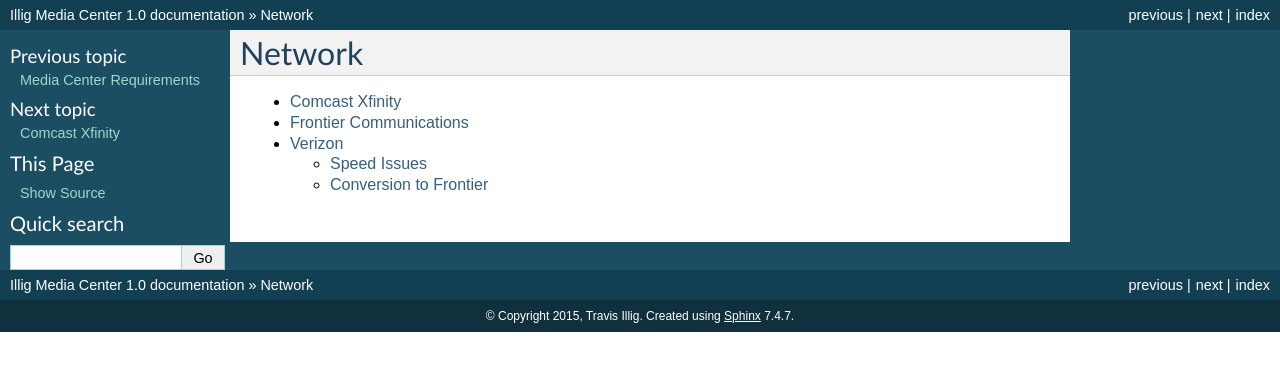
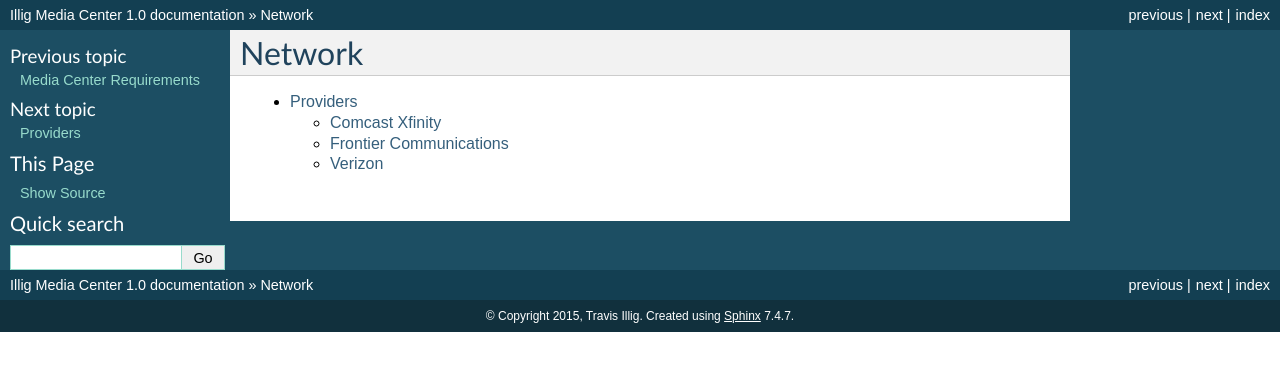
Before and after one commit to tillig/mediacenter, a Sphinx documentation site: the page built from docs/network/index.rst, in a window 1280 px wide. Shown: the top 371 px of the page. Built offline with Sphinx 7.4.7, drawn with Linux system fonts in a browser that asks for light colours.

Commit message:
Created a providers category for network.

```diff
--- a/docs/network/index.rst
+++ b/docs/network/index.rst
@@ -5,6 +5,4 @@
 .. toctree::
     :maxdepth: 2
 
-    comcast.rst
-    frontier.rst
-    verizon.rst
+    providers/index.rst
--- a/docs/network/comcast.rst
+++ b/docs/network/providers/comcast.rst
@@ -6,4 +6,4 @@
 
 We switched back to Comcast in June 2011.
 
-In 2015 we started a plan to :doc:`cut the cable <../plans/cuttingthecable>`. The idea would be to reduce our service from phone + TV + internet down to just internet.
+In 2015 we started a plan to :doc:`cut the cable <../../plans/cuttingthecable>`. The idea would be to reduce our service from phone + TV + internet down to just internet.
--- a/docs/network/frontier.rst
+++ b/docs/network/providers/frontier.rst
@@ -8,8 +8,8 @@
 
 - Reset the router to defaults.
 - Set the admin password.
-- Disable wireless (at the time we were using the :doc:`DAP-1522 <../hardware/network/dap1522>` for wireless).
+- Disable wireless (at the time we were using the :doc:`DAP-1522 <../../hardware/network/dap1522>` for wireless).
 - On Advanced -> System Setttings, change the local domain name to "home" if it's not that already. (Frontier conveniently remotely made it "ftrdhcpuser.net" and now some domain names try to resolve on the internet.)
-- Log into the :doc:`Windows Home Server <../software/system/whs>` remotely and verify access. If you can't get to it, log into the WHS console, Settings -> Remote Access, and click "Repair" to update the router via UPnP.
+- Log into the :doc:`Windows Home Server <../../software/system/whs>` remotely and verify access. If you can't get to it, log into the WHS console, Settings -> Remote Access, and click "Repair" to update the router via UPnP.
 
 **We left Verizon/Frontier FIOS in June 2011** and switched to :doc:`Comcast <comcast>`. The price was better, the service was better, the TV and phone features were better. We didn't get the same speed network as we had with FIOS, and we started out with a 250GB monthly cap (later lifted), but it's a small price to pay for better service and folks not constantly remote-pushing changes to my network.
--- a/docs/plans/cuttingthecable.rst
+++ b/docs/plans/cuttingthecable.rst
@@ -2,7 +2,7 @@
 Cutting the Cable
 =================
 
-Starting around January 2015 I started looking at ways to save some money by cutting cable from the :doc:`Comcast <../network/comcast>` "triple-play" internet/phone/cable down to just internet service. I didn't want to lose features or content (if possible) so this is the plan I went through to try and replace those items.
+Starting around January 2015 I started looking at ways to save some money by cutting cable from the :doc:`Comcast <../network/providers/comcast>` "triple-play" internet/phone/cable down to just internet service. I didn't want to lose features or content (if possible) so this is the plan I went through to try and replace those items.
 
 .. contents::
   :local:
@@ -42,7 +42,7 @@
 
 Wiring the Antenna
 ~~~~~~~~~~~~~~~~~~
-The :doc:`Comcast <../network/comcast>` cable enters the house at one point from the outside. The coax on the inside of the house only carries Comcast signal. The cable modem is hooked to one of these coax outlets and converts that signal to internet. With cable boxes, the other TVs are hooked to other coax outlets and the cable box converts the same signal into TV.
+The :doc:`Comcast <../network/providers/comcast>` cable enters the house at one point from the outside. The coax on the inside of the house only carries Comcast signal. The cable modem is hooked to one of these coax outlets and converts that signal to internet. With cable boxes, the other TVs are hooked to other coax outlets and the cable box converts the same signal into TV.
 
 There's a junction box on the side of the house where the Comcast cable feed connects to a splitter and makes it to the rest of the house. I ran a separate coax feed directly from that junction box into the office. When it's time to cut over to the antenna, the Comcast feed will tie directly into that dedicated office coax and the antenna will connect to the splitter.
 
@@ -308,7 +308,7 @@
 Current Cost
 ------------
 
-Our :doc:`Comcast <../network/comcast>` cable package provides:
+Our :doc:`Comcast <../network/providers/comcast>` cable package provides:
 
 - 105Mbps internet
 - TV (expanded basic + Starz/Encore)
```
Also changed, not shown: docs/network/providers/index.rst (added, +10 -0 lines), docs/network/providers/verizon.rst (renamed from docs/network/verizon.rst).
